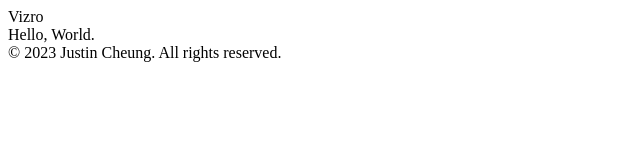
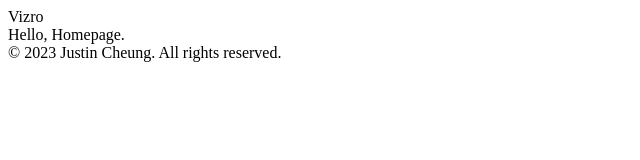
Before and after one commit to Jygsaw/comfortfood-next, a Next.js app: page / in a window 1280 px wide. Shown: the top 160 px of the page, without its empty margins (0-640 px from the left). Built offline with nearby package versions, Linux system fonts and the light colour scheme.

Commit message:
[RFG] Migrate pages to app

```diff
--- /dev/null
+++ b/app/layout.tsx
@@ -0,0 +1,17 @@
+import React, { type PropsWithChildren } from 'react';
+import Layout from 'components/Layout';
+
+const RootLayout = ({ children }: PropsWithChildren) => (
+    <html lang="en">
+        <head>
+            <title>Vizro Title</title>
+        </head>
+        <body>
+            <Layout>
+                {children}
+            </Layout>
+        </body>
+    </html>
+);
+
+export default RootLayout;
--- /dev/null
+++ b/app/page.tsx
@@ -0,0 +1,9 @@
+import React from 'react';
+
+const Page = () => (
+    <>
+        Hello, Homepage.
+    </>
+);
+
+export default Page;
--- a/next.config.js
+++ b/next.config.js
@@ -2,8 +2,6 @@
  * @type {import('next').NextConfig}
  */
 const nextConfig = {
-    output: 'export',
-
     // Optional: Change links `/me` -> `/me/` and emit `/me.html` -> `/me/index.html`
     // trailingSlash: true,
 
--- a/pages/index.tsx
+++ /dev/null
@@ -1,10 +0,0 @@
-import React, { type ReactNode } from 'react';
-import Layout from 'components/Layout';
-
-const Index = (): ReactNode => (
-    <Layout>
-        Hello, World.
-    </Layout>
-);
-
-export default Index;
```
Also changed, not shown: tsconfig.json (+8 -2 lines).
